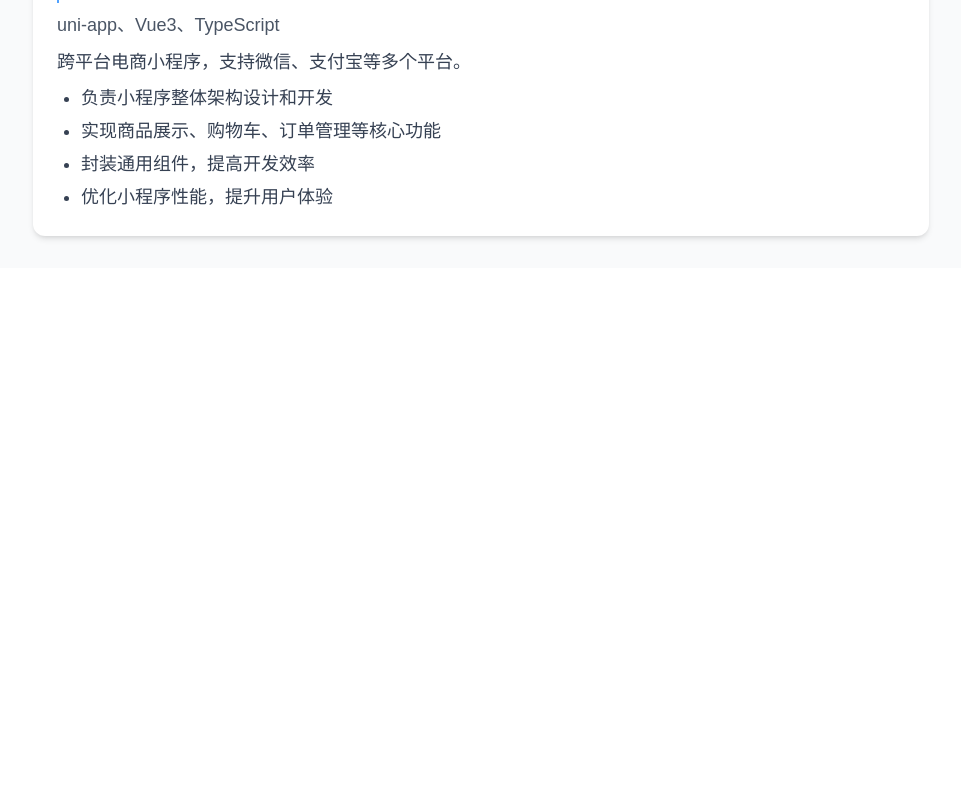
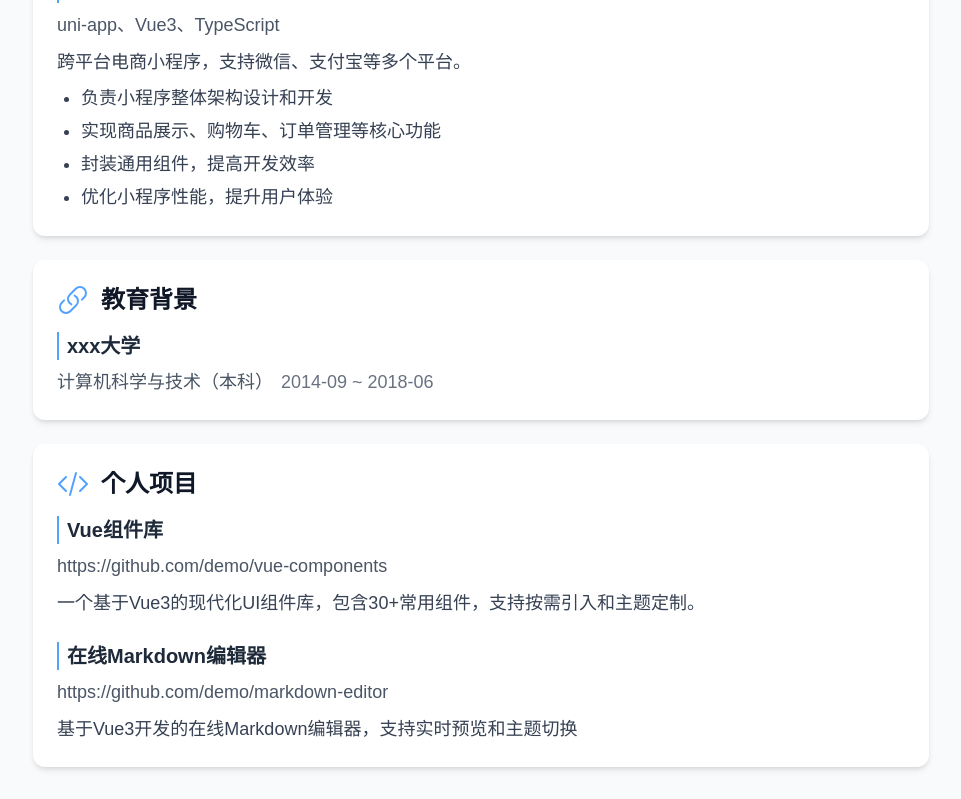
Before and after one commit to Caiyilina/resume-show, a Next.js app: page /resume-demo in a window 1280 px wide. Shown: the part 1576-2375 px from the top of the page, without its empty margins (159-1120 px from the left). Before the commit the page ends 1844 px from the top, so only its background shows below. Built offline with nearby package versions, Linux system fonts and the light colour scheme.

Commit message:
feat: :art: resume-demo add

```diff
--- a/src/app/api/getResume/route.ts
+++ b/src/app/api/getResume/route.ts
@@ -83,7 +83,7 @@ function maskPrivateData(
 // 定义需要掩码的字段配置
 const fieldsToMask = {
   personalInfo: ["name", "phone"],
-  education: ["school", "major", "verificationCode", "period"],
+  education: ["school", "verificationCode"],
   workExperience: ["company"],
 };
 
--- a/src/app/component/home/QASection.tsx
+++ b/src/app/component/home/QASection.tsx
@@ -35,7 +35,7 @@ const QAList: QAItem[] = [
   {
     question: "本站是谁创建的？",
     answer:
-      "本站由一名全栈开发者创建，旨在为求职者提供一个简便高效的简历编辑和分享平台。我希望通过这个工具，帮助更多求职者提升求职效率，轻松展示自己的职业背景。",
+      "本站由一名全栈开发者创建，旨在为求职者提供一个简便高效的简历编辑和分享平台。希望通过这个工具，帮助更多求职者提升求职效率，轻松展示自己的职业背景。",
   },
   {
     question: "为什么要选择这个简历编辑工具？",
--- a/src/app/page.tsx
+++ b/src/app/page.tsx
@@ -1,5 +1,3 @@
-import Image from "next/image";
-import { redirect } from "next/navigation";
 import HeroSection from "@/app/component/home/HeroSection";
 import FeaturesSection from "@/app/component/home/FeaturesSection";
 import QASection from "@/app/component/home/QASection";
--- a/src/app/resume-demo/page.tsx
+++ b/src/app/resume-demo/page.tsx
@@ -257,6 +257,34 @@ export default function ResumeDemoPage() {
               </div>
             ))}
           </SectionCard>
+
+          {/* 教育背景模块 */}
+          <SectionCard title="教育背景" icon={<LinkIcon />}>
+            {resumeData?.education?.map((edu, index) => (
+              <div key={index} className="space-y-2">
+                <h3 className="text-lg md:text-xl font-semibold text-gray-800  border-l-2 border-blue-400 pl-2">
+                  {edu.school}
+                </h3>
+                {/* 专业、时间 */}
+                <div className="text-gray-600 flex flex-col md:flex-row md:items-center md:gap-2">
+                  <span>{edu.major}</span>
+                  <span className="text-gray-500">{edu.period}</span>
+                </div>
+              </div>
+            ))}
+          </SectionCard>
+          {/* 个人项目 */}
+          <SectionCard title="个人项目" icon={<CodeBracketIcon />}>
+            {resumeData?.personalProjects?.map((project, index) => (
+              <div key={index} className="space-y-2">
+                <h3 className="text-lg md:text-xl font-semibold text-gray-800  border-l-2 border-blue-400 pl-2">
+                  {project.name}
+                </h3>
+                <p className="text-gray-600">{project.url}</p>
+                <p className="text-gray-700">{project.description}</p>
+              </div>
+            ))}
+          </SectionCard>
         </div>
       </div>
       <Modal
```
